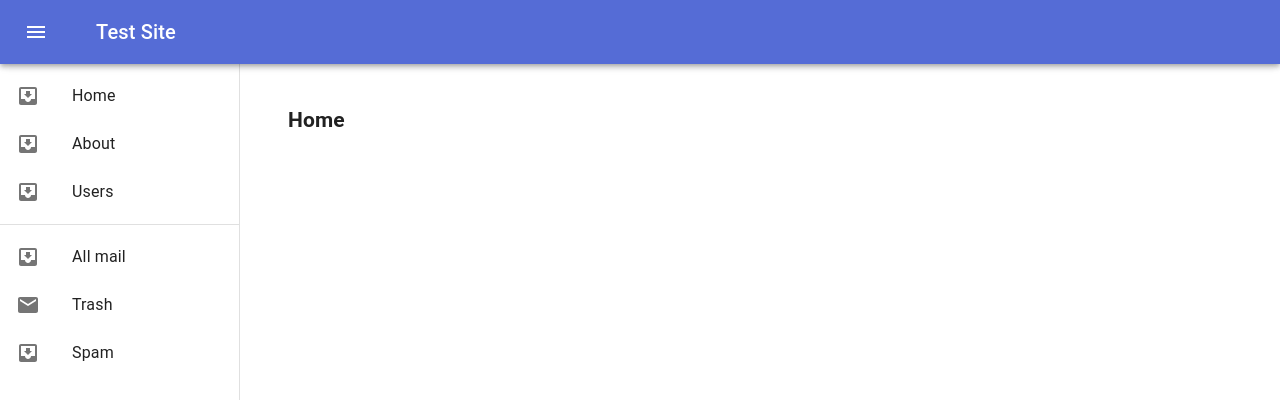
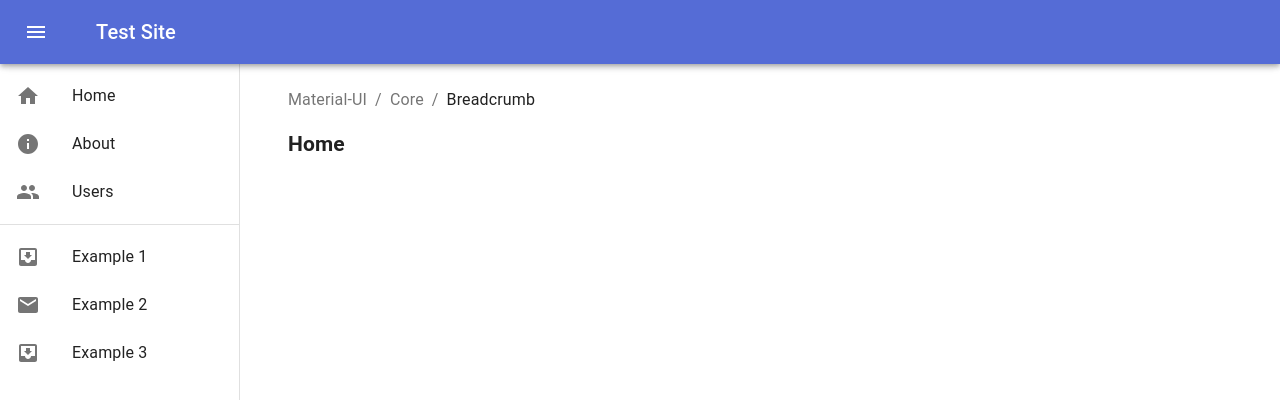
Before and after one commit to u0lee22/react-ts-site, a React (Create React App) app: page / in a window 1280 px wide. Shown: the top 400 px of the page. Built offline with nearby package versions, Linux system fonts and the light colour scheme.

Commit message:
Breadcrumb 예시 추가

```diff
--- a/src/App.tsx
+++ b/src/App.tsx
@@ -9,7 +9,7 @@ import Users from './pages/Users';
 import About from './pages/About';
 import Home from './pages/Home';
 import Sidebar from './parts/Sidebar';
-import {Container} from "@material-ui/core";
+import {Breadcrumbs, Container, Link} from "@material-ui/core";
 import AppBar from "@material-ui/core/AppBar";
 import Toolbar from "@material-ui/core/Toolbar";
 import IconButton from "@material-ui/core/IconButton";
@@ -75,7 +75,6 @@ const useStyles = makeStyles((theme: Theme) =>
 function App() {
     const classes = useStyles();
     const [open, setOpen] = React.useState(true);
-    const theme = useTheme();
 
     const handleDrawerToggle = () => {
         const toggle = !open
@@ -128,6 +127,15 @@ function App() {
                 </Drawer>
                 <main className={classes.content}>
                     <Toolbar/>
+                    <Breadcrumbs aria-label="breadcrumb">
+                        <Link color="inherit" href="/">
+                            Material-UI
+                        </Link>
+                        <Link color="inherit" href="/about">
+                            Core
+                        </Link>
+                        <Typography color="textPrimary">Breadcrumb</Typography>
+                    </Breadcrumbs>
                     <Switch>
                         <Route exact path="/">
                             <Home />
--- a/src/parts/Sidebar.tsx
+++ b/src/parts/Sidebar.tsx
@@ -4,28 +4,31 @@ import Divider from '@material-ui/core/Divider';
 import ListItem from '@material-ui/core/ListItem';
 import ListItemIcon from '@material-ui/core/ListItemIcon';
 import ListItemText from '@material-ui/core/ListItemText';
+import ListItemLink from '../components/ListItemLink';
 import InboxIcon from '@material-ui/icons/MoveToInbox';
 import MailIcon from '@material-ui/icons/Mail';
-import ListItemLink from '../components/ListItemLink';
+import GroupIcon from '@material-ui/icons/Group';
+import HomeIcon from '@material-ui/icons/Home';
+import InfoIcon from '@material-ui/icons/Info';
 
 function Sidebar() {
     const menus = [
-        {display: 'Home', path: '/'},
-        {display: 'About', path: '/about'},
-        {display: 'Users', path: '/users'}
+        {display: 'Home', path: '/', icon: <HomeIcon/>},
+        {display: 'About', path: '/about', icon: <InfoIcon/>},
+        {display: 'Users', path: '/users', icon: <GroupIcon/>}
     ];
     return (
         <div>
             <List>
-                {menus.map(({display, path}, index) => (
+                {menus.map(({display, path, icon}, index) => (
                     <li key={index.toString()}>
-                        <ListItemLink to={path} primary={display} icon={<InboxIcon/>}/>
+                        <ListItemLink to={path} primary={display} icon={icon}/>
                     </li>
                 ))}
             </List>
             <Divider/>
             <List>
-                {['All mail', 'Trash', 'Spam'].map((text, index) => (
+                {['Example 1', 'Example 2', 'Example 3'].map((text, index) => (
                     <ListItem button key={text}>
                         <ListItemIcon>{index % 2 === 0 ? <InboxIcon/> : <MailIcon/>}</ListItemIcon>
                         <ListItemText primary={text}/>
```
